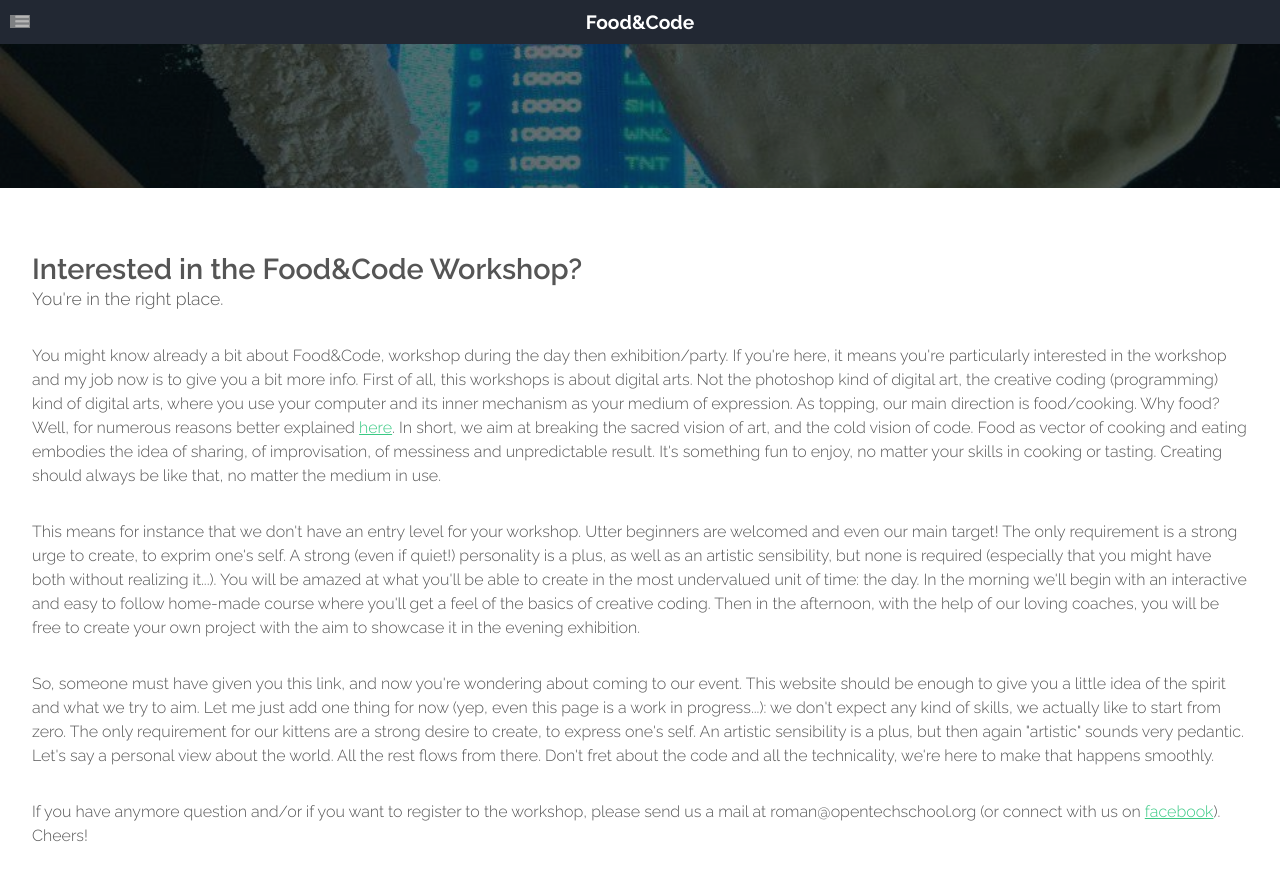
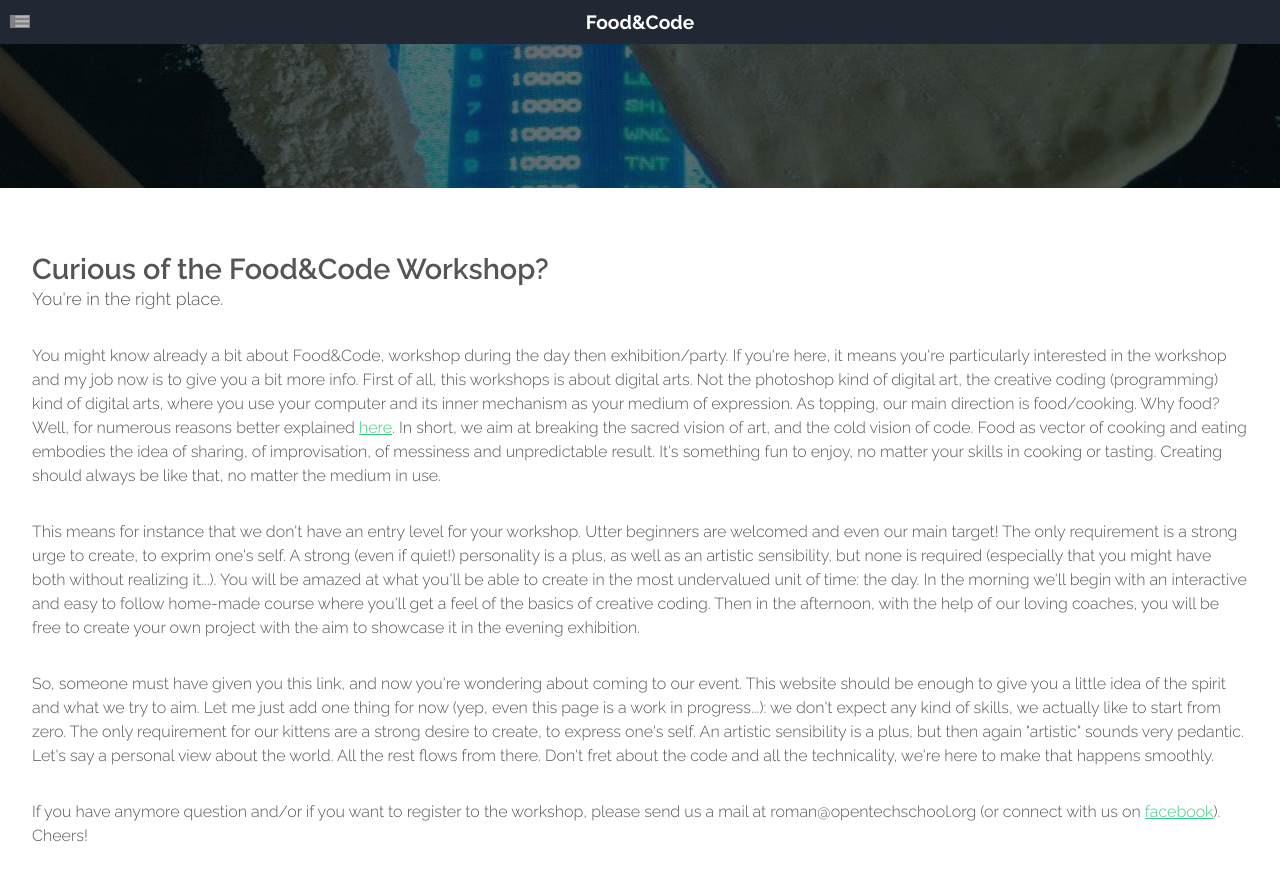
Before and after one commit to FoodAndCode/foodandcode.github.io, a Jekyll site: the page built from kittens.html, in a window 1280 px wide and 900 px high. Shown: the top 881 px of the window. Built offline with Jekyll 4.4.1, drawn with Linux system fonts in a browser that asks for light colours; grey boxes are pictures that could not be loaded.

Commit message:
Update kittens.html

```diff
--- a/kittens.html
+++ b/kittens.html
@@ -24,7 +24,7 @@
 				<div id="content" class="8u skel-cell-important">
 					<section>
 						<header class="major">
-							<h2>Interested in the Food&Code Workshop?</h2>
+							<h2>Curious of the Food&Code Workshop?</h2>
 							<span class="byline">You're in the right place.</span>
 						</header>
 
```
